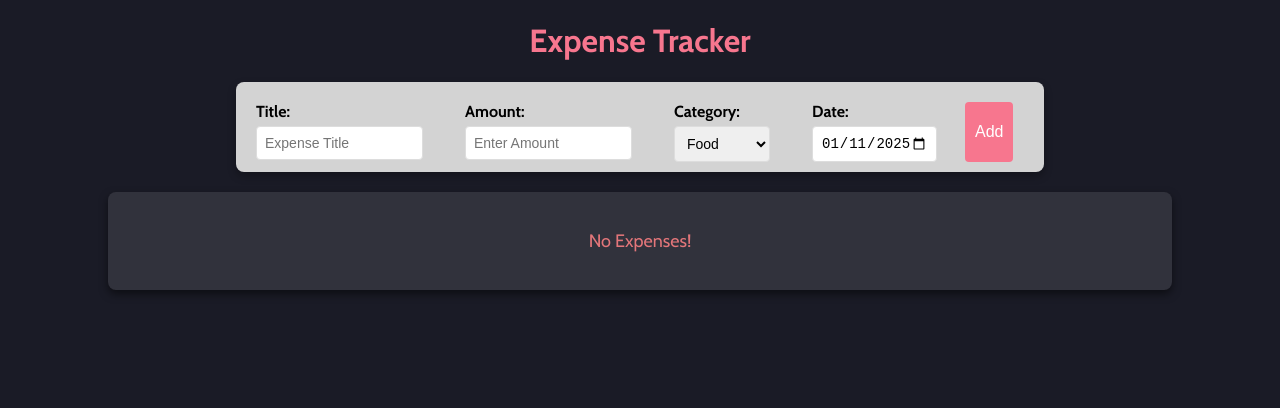
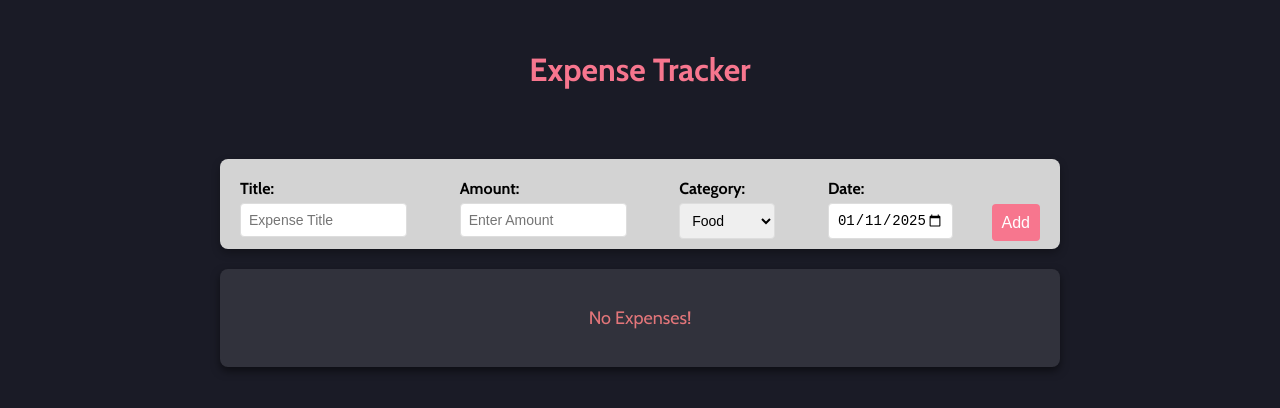
Before and after one commit to JustinCordova/expense-tracker, a React (Vite) app: page / in a window 1280 px wide. Shown: the top 408 px of the page. Built offline with nearby package versions, Linux system fonts and the light colour scheme.

Commit message:
Fixed submit button css Added space for working logo on top left

```diff
--- a/src/App.css
+++ b/src/App.css
@@ -7,15 +7,37 @@ body {
   display: flex;
   flex-direction: column;
   overflow-x: hidden;
-  overflow-y: hidden;
   font-family: "Cabin", sans-serif;
   background-color: #1a1b26;
 }
 
-.App h1 {
-  color: #f7768e;
+.App-header {
   display: flex;
   justify-content: center;
   align-items: center;
+  position: relative;
+  padding: 20px;
+  width: 100%;
+}
+
+.logo {
+  position: absolute;
+  left: 20px;
+  top: 20px;
+  width: 100px;
+  height: auto;
+  border-radius: 50%;
+  object-fit: cover;
+}
+
+h1 {
+  display: flex;
+  justify-content: center;
+  align-items: center;
+  position: relative;
+  font-size: 2rem;
+  color: #f7768e;
   user-select: none;
+  margin: 0;
+  padding: 50px;
 }
--- a/src/App.jsx
+++ b/src/App.jsx
@@ -1,24 +1,25 @@
 import { useState } from "react";
-import ExpenseForm from './components/ExpenseForm';
-import ExpenseList from './components/ExpenseList';
+import ExpenseForm from "./components/ExpenseForm";
+import ExpenseList from "./components/ExpenseList";
 import "./App.css";
 
 function App() {
   const [expenses, setExpenses] = useState([]);
 
   const addExpenseFunc = (expense) => {
-    setExpenses([...expenses, expense])
+    setExpenses([...expenses, expense]);
   };
 
   return (
     <>
       <div className="App">
-        <h1>Expense Tracker</h1>
+        <header className="header">
+          {/* <img src="/logo.png" alt="Logo" className="logo" /> */}
+          <h1>Expense Tracker</h1>
+        </header>
         <ExpenseForm addExpense={addExpenseFunc} />
         <ExpenseList expenses={expenses} />
       </div>
-
-
     </>
   );
 }
--- a/src/components/css/ExpenseForm.css
+++ b/src/components/css/ExpenseForm.css
@@ -1,5 +1,5 @@
 form {
-  width: 60%;
+  width: 800px;;
   height: 50px;
   margin: 20px auto;
   padding: 20px;
@@ -9,6 +9,7 @@ form {
   display: flex;
   flex-wrap: wrap;
   gap: 10px;
+  justify-content: space-between;
 }
 
 form div {
@@ -24,6 +25,8 @@ label {
 
 .submitLabel {
     display: flex;
+    height: 37px;
+    margin-top: 25px;
   }
 
 input,
--- a/src/components/css/ExpenseList.css
+++ b/src/components/css/ExpenseList.css
@@ -1,6 +1,6 @@
 /* ExpenseList.css */
 .chart {
-    width: 80%;
+    width: 800px;
     margin: 20px auto;
     padding: 20px;
     background-color: rgba(255, 255, 255, 0.1);
```
